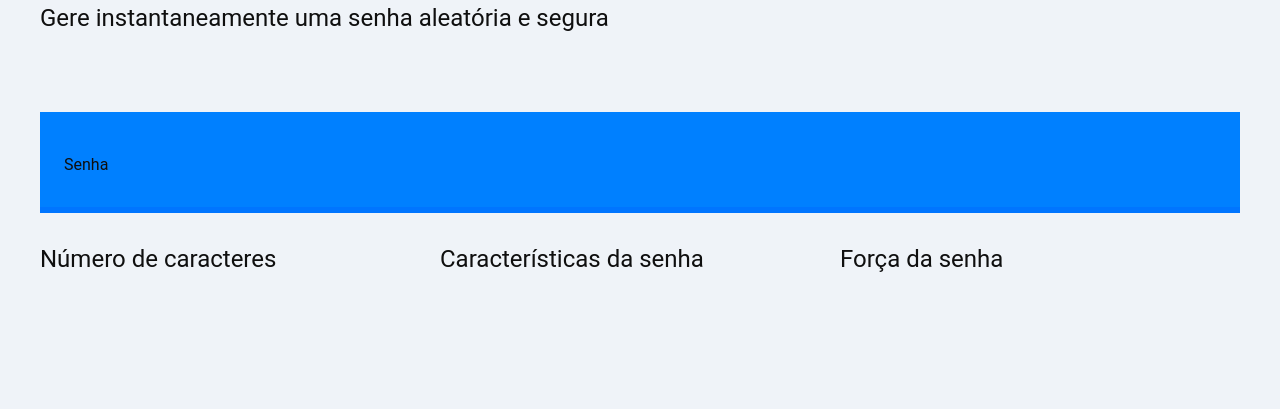
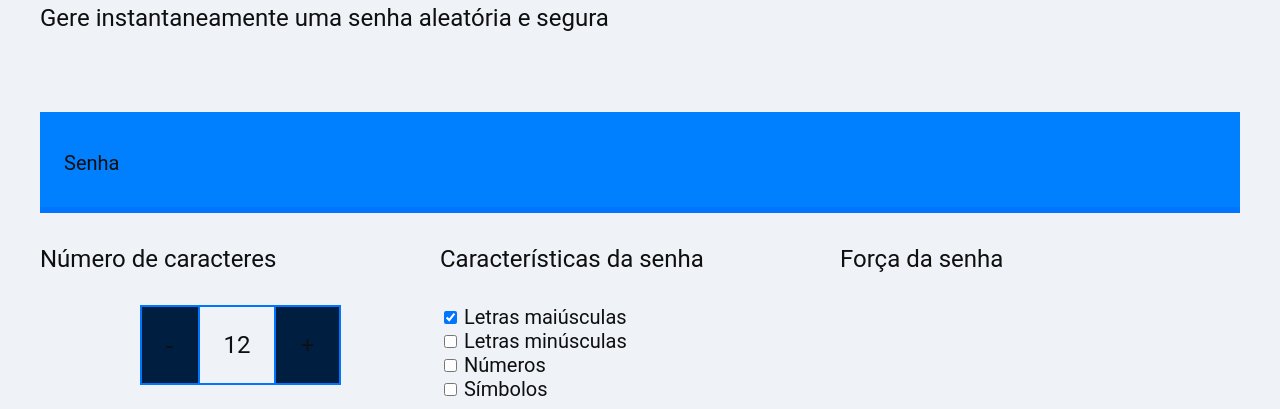
Before and after one commit to marianinha1/cadeado, a plain HTML site: page Mariana/index.html in a window 1280 px wide. Shown: the part 680-1089 px from the top of the page. Before the commit the page ends 993 px from the top, so only its background shows below. Drawn offline with Linux system fonts and the light colour scheme.

Commit message:
Add files via upload

```diff
--- a/Mariana/index.html
+++ b/Mariana/index.html
@@ -20,9 +20,30 @@
     <div class="parametro-coluna__senha">
         <div class="parametro-senha">
             <h4 class="parametro-senha__titulo">Número de caracteres</h4>
+            <div class="parametro-senha-botoes">
+                <button class="parametro-senha__botao">-</button>
+                <p class="parametro-senha__texto">12</p>
+                <button class="parametro-senha__botao">+</button>
+            </div>
         </div>
         <div class="parametro-senha">
             <h4 class="parametro-senha__titulo">Características da senha</h4>
+            <div class="parametro-senha-checkbox">
+                <input name="maiusculo" type="checkbox" checked>
+                <label for="maiusculo">Letras maiúsculas</label>
+            </div>
+            <div class="parametro-senha-checkbox">
+                <input name="minusculo" type="checkbox">
+                <label for="minusculo">Letras minúsculas</label>
+            </div>
+            <div class="parametro-senha-checkbox">
+                <input name="numero" type="checkbox">
+                <label for="numero">Números</label>
+            </div>
+            <div class="parametro-senha-checkbox">
+            <input name="simbolo" type="checkbox">
+                <label for="simbolo">Símbolos</label>
+            </div>
         </div>
         <div class="parametro-senha">
             <h4 class="parametro-senha__titulo">Força da senha</h4>
--- a/Mariana/style.css
+++ b/Mariana/style.css
@@ -1,4 +1,5 @@
-:root{
+:root
+*{
     --branco: rgb(15, 15, 15);
     --cor-de-fundo: #eff3f8;
     --fundo-senha: #0080ff;
@@ -91,3 +92,37 @@ body{
     width: 50%;
     margin: 0 auto;
 }
+.parametro-senha-botoes{
+    display: flex;
+    justify-content: center;
+}
+.parametro-senha__botao{
+    background-color: var(--fundo-texto);
+    color: var(--branco);
+    border: 2px solid var(--borda);
+    padding: 24px;
+    font-size: 24px;
+}
+.parametro-senha__texto{
+    padding: 24px;
+    border-top: 2px solid var(--borda);
+    border-bottom: 2px solid var(--borda);
+    margin: 0;
+    font-size: 24px;
+}
+.parametro-senha__botao{
+    background-color: var(--fundo-texto);
+    color: var(--branco);
+    border: 2px solid var(--borda);
+    padding: 24px;
+    font-size: 24px;
+    cursor: pointer;
+}
+label{
+    font-size: 20px;
+}
+.checkbox{
+    width: 20px;
+    height: 20px;
+    cursor: pointer;
+}
```
